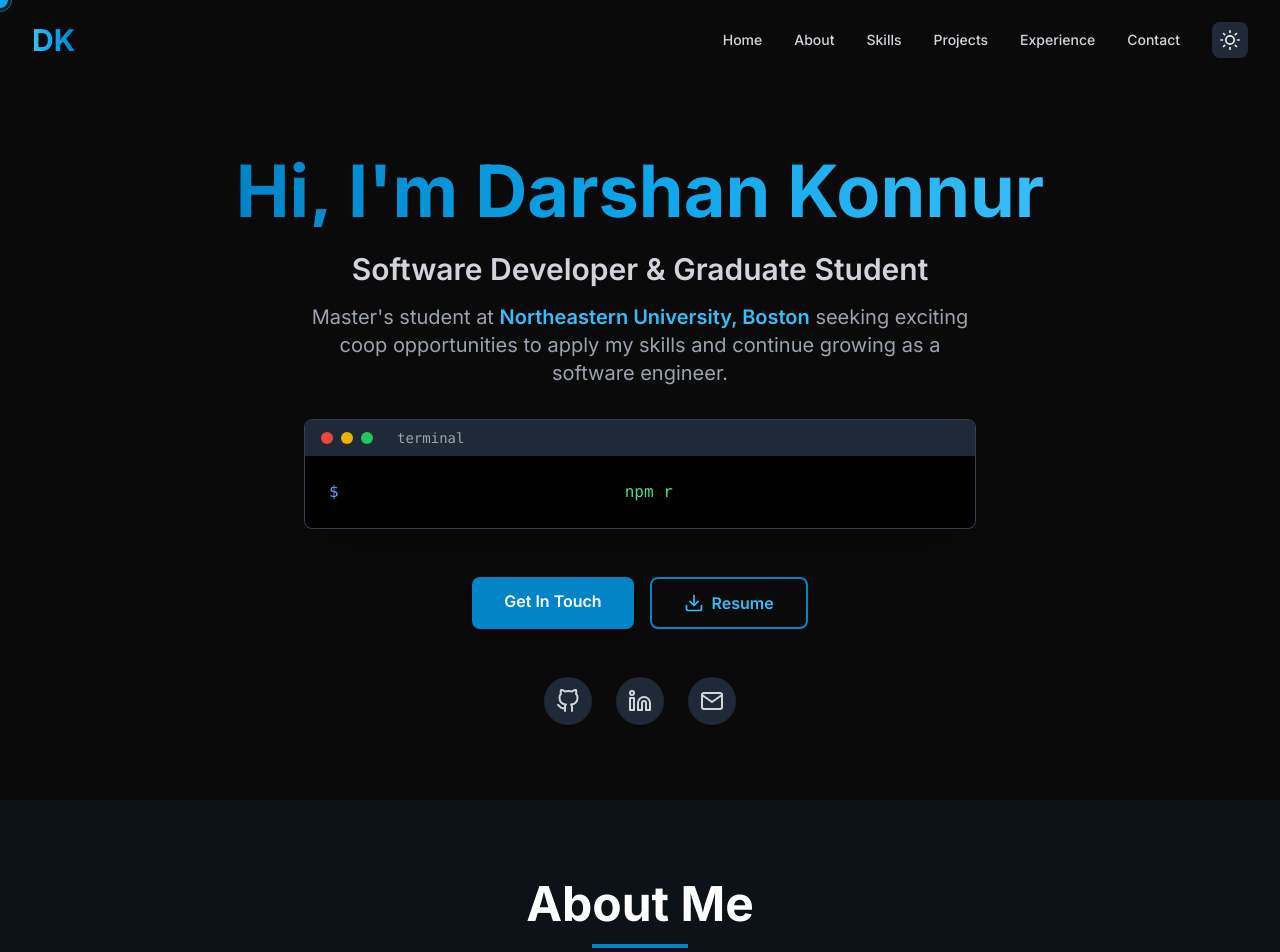
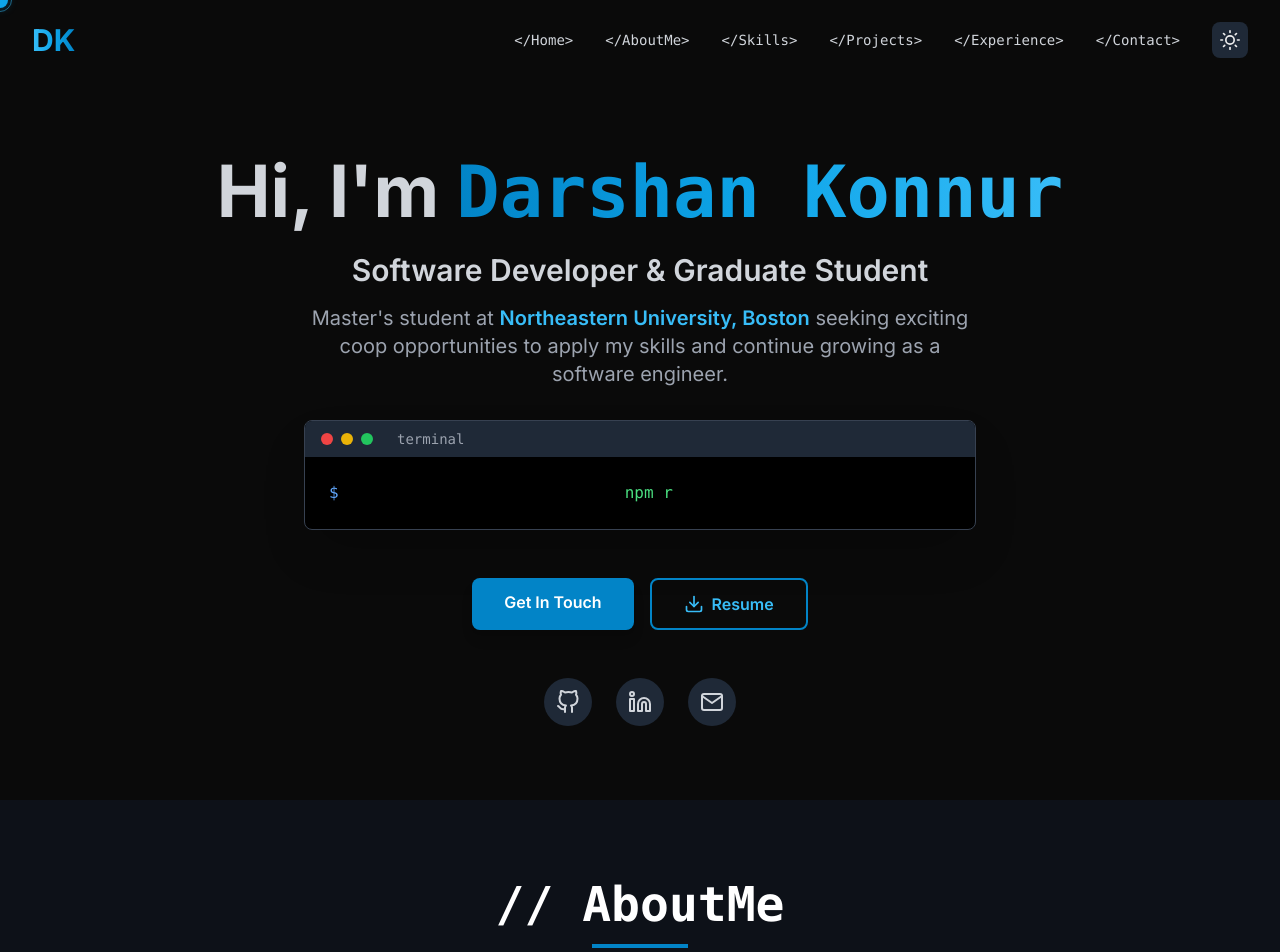
Before and after one commit to darshanrk18/darshan-eportfolio, a Next.js app: page / in a window 1280 px wide. Shown: the top 952 px of the page. Built offline with nearby package versions, Linux system fonts and the light colour scheme.

Commit message:
feat: Add letter-by-letter animation and terminal/code aesthetic - Letter-by-letter typing animation for name - Code-style navigation tags (</Home>, </AboutMe>, etc.) - Code comment-style section headers (// AboutMe, // Skills, etc.) - Monospace font styling for developer-focused theme

```diff
--- a/components/About.tsx
+++ b/components/About.tsx
@@ -41,8 +41,8 @@ export default function About() {
           transition={{ duration: 0.6 }}
           className="text-center mb-16"
         >
-          <h2 className="text-4xl md:text-5xl font-bold mb-4 text-gray-900 dark:text-white">
-            About Me
+          <h2 className="text-4xl md:text-5xl font-bold mb-4 text-gray-900 dark:text-white font-mono">
+            {'// AboutMe'}
           </h2>
           <div className="w-24 h-1 bg-primary-600 mx-auto mb-8"></div>
         </motion.div>
--- a/components/Contact.tsx
+++ b/components/Contact.tsx
@@ -67,7 +67,11 @@ export default function Contact() {
   ]
 
   return (
-    <section id="contact" ref={ref} className="py-20 px-4 sm:px-6 lg:px-8 bg-gray-50 dark:bg-gray-900/50">
+    <section
+      id="contact"
+      ref={ref}
+      className="py-20 px-4 sm:px-6 lg:px-8 bg-gray-50 dark:bg-gray-900/50"
+    >
       <div className="max-w-7xl mx-auto">
         <motion.div
           initial={{ opacity: 0, y: 20 }}
@@ -75,13 +79,14 @@ export default function Contact() {
           transition={{ duration: 0.6 }}
           className="text-center mb-16"
         >
-          <h2 className="text-4xl md:text-5xl font-bold mb-4 text-gray-900 dark:text-white">
-            Get In Touch
+          <h2 className="text-4xl md:text-5xl font-bold mb-4 text-gray-900 dark:text-white font-mono">
+            {"// Contact"}
           </h2>
           <div className="w-24 h-1 bg-primary-600 mx-auto mb-8"></div>
           <p className="text-lg text-gray-600 dark:text-gray-400 max-w-2xl mx-auto">
-            I'm currently seeking coop opportunities and would love to hear from you. Whether you
-            have a question or just want to connect, feel free to reach out!
+            I&apos;m currently seeking coop opportunities and would love to hear
+            from you. Whether you have a question or just want to connect, feel
+            free to reach out!
           </p>
         </motion.div>
 
@@ -155,7 +160,7 @@ export default function Contact() {
                 type="submit"
                 className="w-full px-6 py-3 bg-primary-600 text-white rounded-lg font-semibold hover:bg-primary-700 transition-colors shadow-lg hover:shadow-xl transform hover:-translate-y-0.5"
               >
-                {submitted ? 'Message Sent!' : 'Send Message'}
+                {submitted ? "Message Sent!" : "Send Message"}
               </button>
             </form>
           </motion.div>
@@ -176,16 +181,24 @@ export default function Contact() {
                   <a
                     key={info.label}
                     href={info.href}
-                    target={info.href.startsWith('http') ? '_blank' : undefined}
-                    rel={info.href.startsWith('http') ? 'noopener noreferrer' : undefined}
+                    target={info.href.startsWith("http") ? "_blank" : undefined}
+                    rel={
+                      info.href.startsWith("http")
+                        ? "noopener noreferrer"
+                        : undefined
+                    }
                     className="flex items-start space-x-4 p-4 rounded-lg hover:bg-gray-50 dark:hover:bg-gray-700 transition-colors group"
                   >
                     <div className="w-12 h-12 bg-primary-100 dark:bg-primary-900/30 rounded-lg flex items-center justify-center group-hover:bg-primary-600 group-hover:text-white transition-colors">
                       <info.icon className="w-6 h-6 text-primary-600 dark:text-primary-400 group-hover:text-white transition-colors" />
                     </div>
                     <div>
-                      <p className="font-medium text-gray-900 dark:text-white">{info.label}</p>
-                      <p className="text-gray-600 dark:text-gray-400">{info.value}</p>
+                      <p className="font-medium text-gray-900 dark:text-white">
+                        {info.label}
+                      </p>
+                      <p className="text-gray-600 dark:text-gray-400">
+                        {info.value}
+                      </p>
                     </div>
                   </a>
                 ))}
@@ -193,16 +206,19 @@ export default function Contact() {
             </div>
 
             <div className="bg-gradient-to-br from-primary-500 to-primary-700 rounded-xl p-8 text-white">
-              <h3 className="text-2xl font-semibold mb-4">Looking for Coop Opportunities</h3>
+              <h3 className="text-2xl font-semibold mb-4">
+                Looking for Coop Opportunities
+              </h3>
               <p className="opacity-90 leading-relaxed">
-                I'm actively seeking coop opportunities where I can contribute my skills and learn
-                from experienced teams. If you're looking for a motivated software developer ready
-                to make an impact, let's connect!
+                I&apos;m actively seeking coop opportunities where I can
+                contribute my skills and learn from experienced teams. If
+                you&apos;re looking for a motivated software developer ready to
+                make an impact, let&apos;s connect!
               </p>
             </div>
           </motion.div>
         </div>
       </div>
     </section>
-  )
+  );
 }
--- a/components/Experience.tsx
+++ b/components/Experience.tsx
@@ -67,8 +67,8 @@ export default function Experience() {
           transition={{ duration: 0.6 }}
           className="text-center mb-16"
         >
-          <h2 className="text-4xl md:text-5xl font-bold mb-4 text-gray-900 dark:text-white">
-            Experience & Education
+          <h2 className="text-4xl md:text-5xl font-bold mb-4 text-gray-900 dark:text-white font-mono">
+            {'// Experience'}
           </h2>
           <div className="w-24 h-1 bg-primary-600 mx-auto mb-8"></div>
         </motion.div>
--- a/components/Hero.tsx
+++ b/components/Hero.tsx
@@ -4,6 +4,7 @@ import { motion } from 'framer-motion'
 import { FiGithub, FiLinkedin, FiMail, FiDownload } from 'react-icons/fi'
 import { useInView } from 'react-intersection-observer'
 import Terminal from './Terminal'
+import LetterAnimation from './LetterAnimation'
 
 export default function Hero() {
   const [ref, inView] = useInView({
@@ -29,14 +30,21 @@ export default function Hero() {
           animate={inView ? { opacity: 1, y: 0 } : {}}
           transition={{ duration: 0.6 }}
         >
-          <motion.h1
-            className="text-5xl md:text-7xl font-bold mb-6 bg-gradient-to-r from-primary-600 via-primary-500 to-primary-400 bg-clip-text text-transparent"
+          <motion.div
             initial={{ opacity: 0, y: 20 }}
             animate={inView ? { opacity: 1, y: 0 } : {}}
             transition={{ duration: 0.6, delay: 0.2 }}
+            className="mb-6"
           >
-            Hi, I&apos;m Darshan Konnur
-          </motion.h1>
+            <h1 className="text-5xl md:text-7xl font-bold mb-2">
+              <span className="text-gray-700 dark:text-gray-300">Hi, I&apos;m </span>
+              <LetterAnimation
+                text="Darshan Konnur"
+                delay={200}
+                className="bg-gradient-to-r from-primary-600 via-primary-500 to-primary-400 bg-clip-text text-transparent font-mono"
+              />
+            </h1>
+          </motion.div>
 
           <motion.h2
             className="text-2xl md:text-3xl font-semibold mb-4 text-gray-700 dark:text-gray-300"
--- /dev/null
+++ b/components/LetterAnimation.tsx
@@ -0,0 +1,50 @@
+'use client'
+
+import { useState, useEffect } from 'react'
+import { motion } from 'framer-motion'
+
+interface LetterAnimationProps {
+  readonly text: string
+  readonly delay?: number
+  readonly className?: string
+}
+
+export default function LetterAnimation({ text, delay = 0, className = '' }: LetterAnimationProps) {
+  const [displayedText, setDisplayedText] = useState('')
+  const [currentIndex, setCurrentIndex] = useState(0)
+
+  useEffect(() => {
+    if (currentIndex < text.length) {
+      const timeout = setTimeout(() => {
+        setDisplayedText((prev) => prev + text[currentIndex])
+        setCurrentIndex((prev) => prev + 1)
+      }, 100 + delay)
+
+      return () => clearTimeout(timeout)
+    }
+  }, [currentIndex, text, delay])
+
+  return (
+    <motion.span className={className}>
+      {displayedText.split('').map((letter, index) => (
+        <motion.span
+          key={`${letter}-${index}`}
+          initial={{ opacity: 0, y: 20 }}
+          animate={{ opacity: 1, y: 0 }}
+          transition={{ duration: 0.3 }}
+        >
+          {letter === ' ' ? '\u00A0' : letter}
+        </motion.span>
+      ))}
+      {currentIndex < text.length && (
+        <motion.span
+          animate={{ opacity: [1, 0] }}
+          transition={{ duration: 0.8, repeat: Infinity, repeatType: 'reverse' }}
+          className="inline-block"
+        >
+          |
+        </motion.span>
+      )}
+    </motion.span>
+  )
+}
--- a/components/Navbar.tsx
+++ b/components/Navbar.tsx
@@ -6,12 +6,12 @@ import { useTheme } from './ThemeProvider'
 import { FiMoon, FiSun, FiMenu, FiX } from 'react-icons/fi'
 
 const navItems = [
-  { href: '#home', label: 'Home' },
-  { href: '#about', label: 'About' },
-  { href: '#skills', label: 'Skills' },
-  { href: '#projects', label: 'Projects' },
-  { href: '#experience', label: 'Experience' },
-  { href: '#contact', label: 'Contact' },
+  { href: '#home', label: '</Home>' },
+  { href: '#about', label: '</AboutMe>' },
+  { href: '#skills', label: '</Skills>' },
+  { href: '#projects', label: '</Projects>' },
+  { href: '#experience', label: '</Experience>' },
+  { href: '#contact', label: '</Contact>' },
 ]
 
 export default function Navbar() {
@@ -70,7 +70,7 @@ export default function Navbar() {
                 key={item.href}
                 href={item.href}
                 onClick={(e) => handleNavClick(e, item.href)}
-                className="text-sm font-medium text-gray-700 dark:text-gray-300 hover:text-primary-600 dark:hover:text-primary-400 transition-colors"
+                className="text-sm font-mono font-medium text-gray-700 dark:text-gray-300 hover:text-primary-600 dark:hover:text-primary-400 transition-colors"
               >
                 {item.label}
               </a>
@@ -123,7 +123,7 @@ export default function Navbar() {
                 key={item.href}
                 href={item.href}
                 onClick={(e) => handleNavClick(e, item.href)}
-                className="block text-base font-medium text-gray-700 dark:text-gray-300 hover:text-primary-600 dark:hover:text-primary-400 transition-colors"
+                className="block text-base font-mono font-medium text-gray-700 dark:text-gray-300 hover:text-primary-600 dark:hover:text-primary-400 transition-colors"
               >
                 {item.label}
               </a>
--- a/components/Projects.tsx
+++ b/components/Projects.tsx
@@ -54,8 +54,8 @@ export default function Projects() {
           transition={{ duration: 0.6 }}
           className="text-center mb-16"
         >
-          <h2 className="text-4xl md:text-5xl font-bold mb-4 text-gray-900 dark:text-white">
-            Featured Projects
+          <h2 className="text-4xl md:text-5xl font-bold mb-4 text-gray-900 dark:text-white font-mono">
+            {'// Projects'}
           </h2>
           <div className="w-24 h-1 bg-primary-600 mx-auto mb-8"></div>
           <p className="text-lg text-gray-600 dark:text-gray-400 max-w-2xl mx-auto">
--- a/components/Skills.tsx
+++ b/components/Skills.tsx
@@ -68,8 +68,8 @@ export default function Skills() {
           transition={{ duration: 0.6 }}
           className="text-center mb-16"
         >
-          <h2 className="text-4xl md:text-5xl font-bold mb-4 text-gray-900 dark:text-white">
-            Skills & Technologies
+          <h2 className="text-4xl md:text-5xl font-bold mb-4 text-gray-900 dark:text-white font-mono">
+            {'// Skills'}
           </h2>
           <div className="w-24 h-1 bg-primary-600 mx-auto mb-8"></div>
           <p className="text-lg text-gray-600 dark:text-gray-400 max-w-2xl mx-auto">
```
